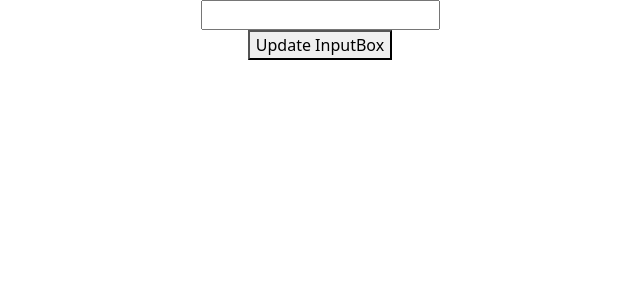
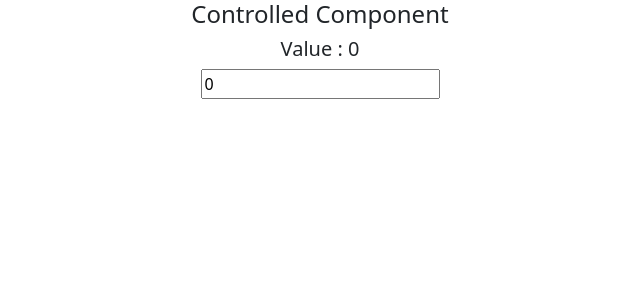
Before and after one commit to vijay4211/parent_to_child, a React (Create React App) app: page / in a window 1280 px wide. Shown: the top 300 px of the page, without its empty margins (320-960 px from the left). Built offline with nearby package versions, Linux system fonts and the light colour scheme.

Commit message:
Controlled Component code

```diff
--- a/src/App.js
+++ b/src/App.js
@@ -1,23 +1,19 @@
+import { useState } from "react";
 import "./App.css";
 import "bootstrap/dist/css/bootstrap.min.css";
-import User from "./User";
-import { useRef } from "react";
-
 function App() {
-  //define variable
-  let inputRef = useRef(null);
-
-  //define function
-  function updateINput() {
-    inputRef.current.value = "1000";
-    inputRef.current.style.color ="red";
-    inputRef.current.focus();
-  }
+  //define state
+  const [val, setVal] = useState("0"); //0 is default value
 
   return (
     <div className="App">
-      <User ref={inputRef}/>
-      <button onClick={updateINput}>Update InputBox</button>
+      <h4>Controlled Component</h4>
+      <h5>Value : {val}</h5>
+      <input
+        type="text"
+        value={val}
+        onChange={(event) => setVal(event.target.value)}
+      />
     </div>
   );
 }
```
